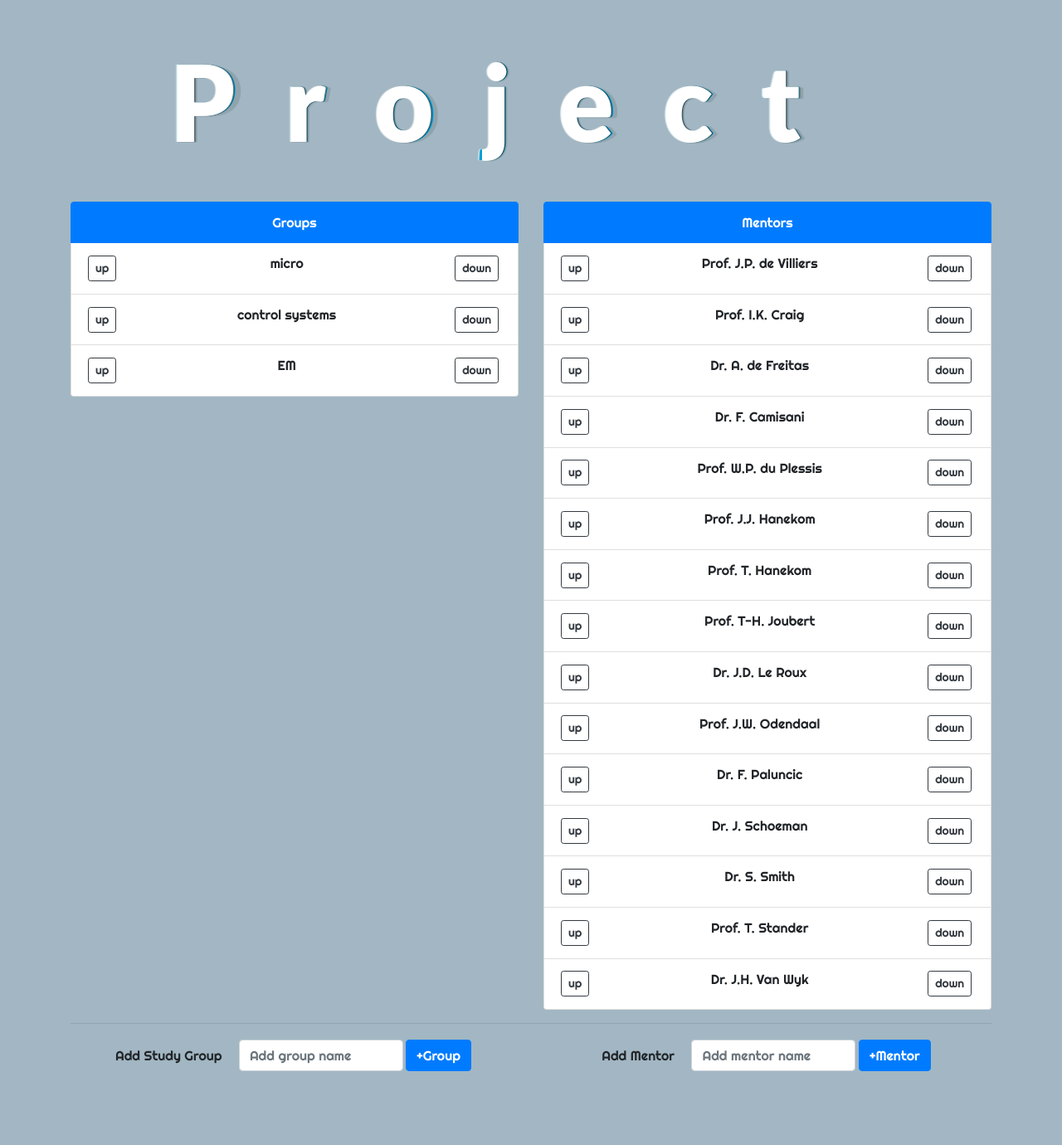
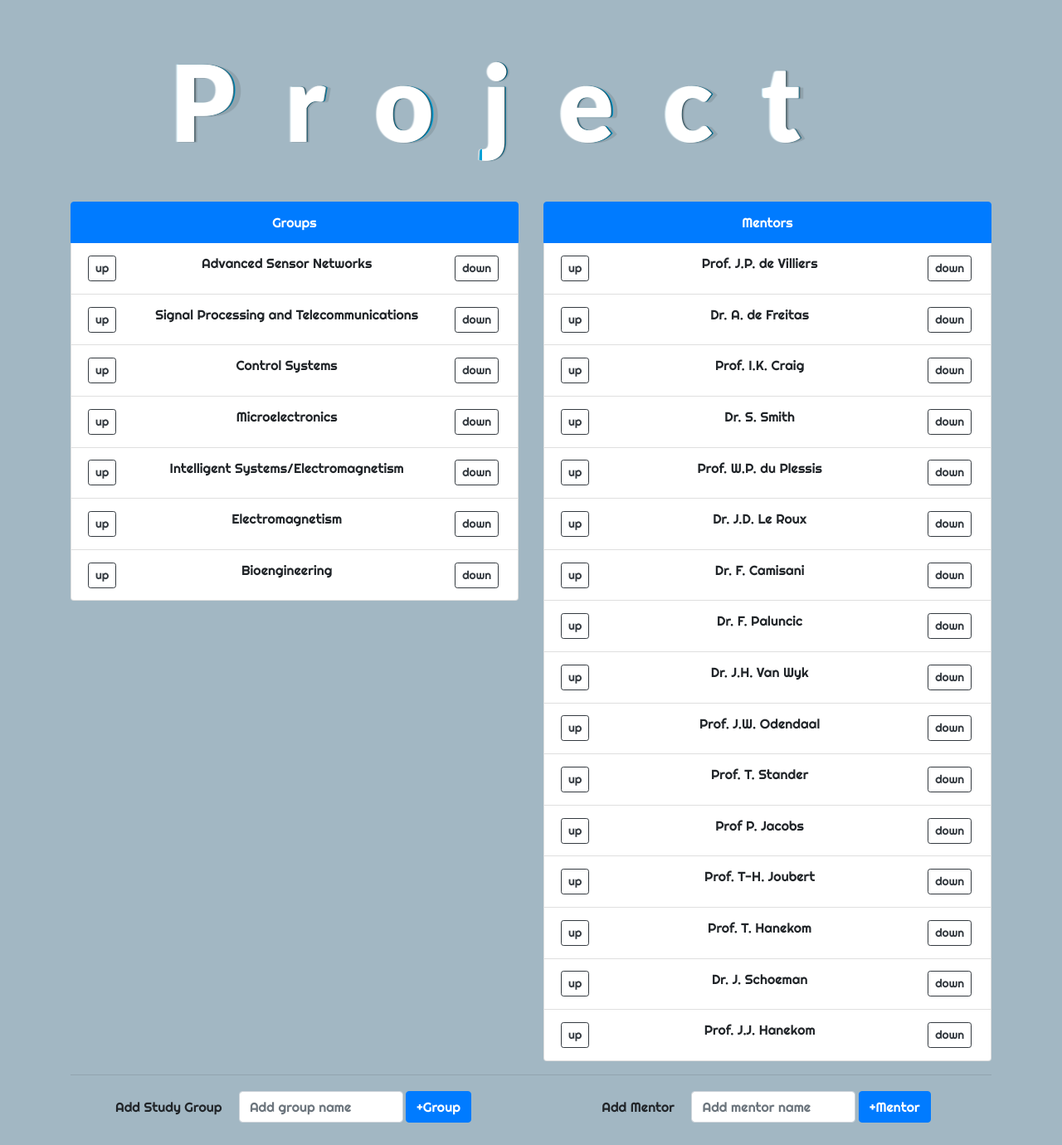
Before and after one commit to dylanmcjarrow/projectDecisionBoard, a Flask app: page / in a window 1280 px wide. Shown: the whole page at 83% size. Before the commit the page ends 1291 px from the top, so only its background shows below. Run offline with Flask 2, Linux system fonts and the light colour scheme; some libraries are stand-ins or nearby versions.

Commit message:
second commit

```diff
--- a/data.json
+++ b/data.json
@@ -1,24 +1,29 @@
 {
     "mentor": [
         "Prof. J.P. de Villiers ",
+        "Dr. A. de Freitas ",
         "Prof. I.K. Craig ",
-        "Dr. A. de Freitas ",
+        "Dr. S. Smith",
+        "Prof. W.P. du Plessis",
+        "Dr. J.D. Le Roux ",
         "Dr. F. Camisani ",
-        "Prof. W.P. du Plessis",
-        "Prof. J.J. Hanekom ",
+        "Dr. F. Paluncic",
+        "Dr. J.H. Van Wyk",
+        "Prof. J.W. Odendaal",
+        "Prof. T. Stander",
+        "Prof P. Jacobs",
+        "Prof. T-H. Joubert",
         "Prof. T. Hanekom ",
-        "Prof. T-H. Joubert",
-        "Dr. J.D. Le Roux ",
-        "Prof. J.W. Odendaal",
-        "Dr. F. Paluncic",
         "Dr. J. Schoeman",
-        "Dr. S. Smith",
-        "Prof. T. Stander",
-        "Dr. J.H. Van Wyk"
+        "Prof. J.J. Hanekom "
     ],
     "group": [
-        "micro",
-        "control systems",
-        "EM"
+        "Advanced Sensor Networks",
+        "Signal Processing and Telecommunications",
+        "Control Systems",
+        "Microelectronics",
+        "Intelligent Systems/Electromagnetism",
+        "Electromagnetism",
+        "Bioengineering"
     ]
 }
--- a/templates/index.html
+++ b/templates/index.html
@@ -25,24 +25,23 @@
 </div>
 
 
-
-<body class="bg-custom " >
+<body class="bg-custom ">
 <div class="container text-center">
     <!--  Row of lists  -->
     <div class="row">
-        <div  class="col-md-6">
+        <div class="col-md-6">
             <ol id="pGroupList" class="list-group">
                 <li class="list-group-item active">Lecture groups</li>
-                <li class="list-group-item " >
+                <li class="list-group-item ">
                     Item one
-                    <button id="up_btn_G1"  class="btn btn-sm btn-outline-dark up-btn float-sm-left">up</button>
+                    <button id="up_btn_G1" class="btn btn-sm btn-outline-dark up-btn float-sm-left">up</button>
                     <button id="down_btn_G1" class="btn btn-sm btn-outline-dark down-btn float-sm-right">down</button>
                     <span class="clearfix"></span>
                 </li>
 
-                <li class="list-group-item " >
+                <li class="list-group-item ">
                     Item Two
-                    <button id="up_btn_G2"  class="btn btn-sm btn-outline-dark up-btn float-sm-left">up</button>
+                    <button id="up_btn_G2" class="btn btn-sm btn-outline-dark up-btn float-sm-left">up</button>
                     <button id="down_btn_G2" class="btn btn-sm btn-outline-dark down-btn float-sm-right">down</button>
                     <span class="clearfix"></span>
                 </li>
@@ -59,33 +58,27 @@
     <div class="row ">
         <div class="container">
 
-            <form  action="index.html">
+            <div>
 
                 <div class="row justify-content-center">
-<!--                    <div class="col-3"></div>-->
 
                     <div class="form-group form-inline col-6 justify-content-center">
                         <label>Add Study Group &emsp;</label>
-                        <input type="text" class="form-control" placeholder="Add group name">
+                        <input id="grp_input" type="text" class="form-control" placeholder="Add group name">
                         <button id="addGroupBtn" class="btn btn-primary">+Group</button>
                     </div>
 
                     <div class="form-group form-inline col-6 justify-content-center">
-                         <label >Add Mentor &emsp;</label>
-                        <input type="text" class="form-control" placeholder="Add mentor name">
+                        <label>Add Mentor &emsp;</label>
+                        <input id="mnt_input" type="text" class="form-control" placeholder="Add mentor name">
                         <button id="addMentorBtn" class="btn btn-primary">+Mentor</button>
 
                     </div>
 
-
-
-<!--                    <div class="col-3"></div>-->
-
-
                 </div>
 
 
-            </form>
+            </div>
 
         </div>
 
```
Also changed, not shown: static/main.js (+34 -7 lines).
